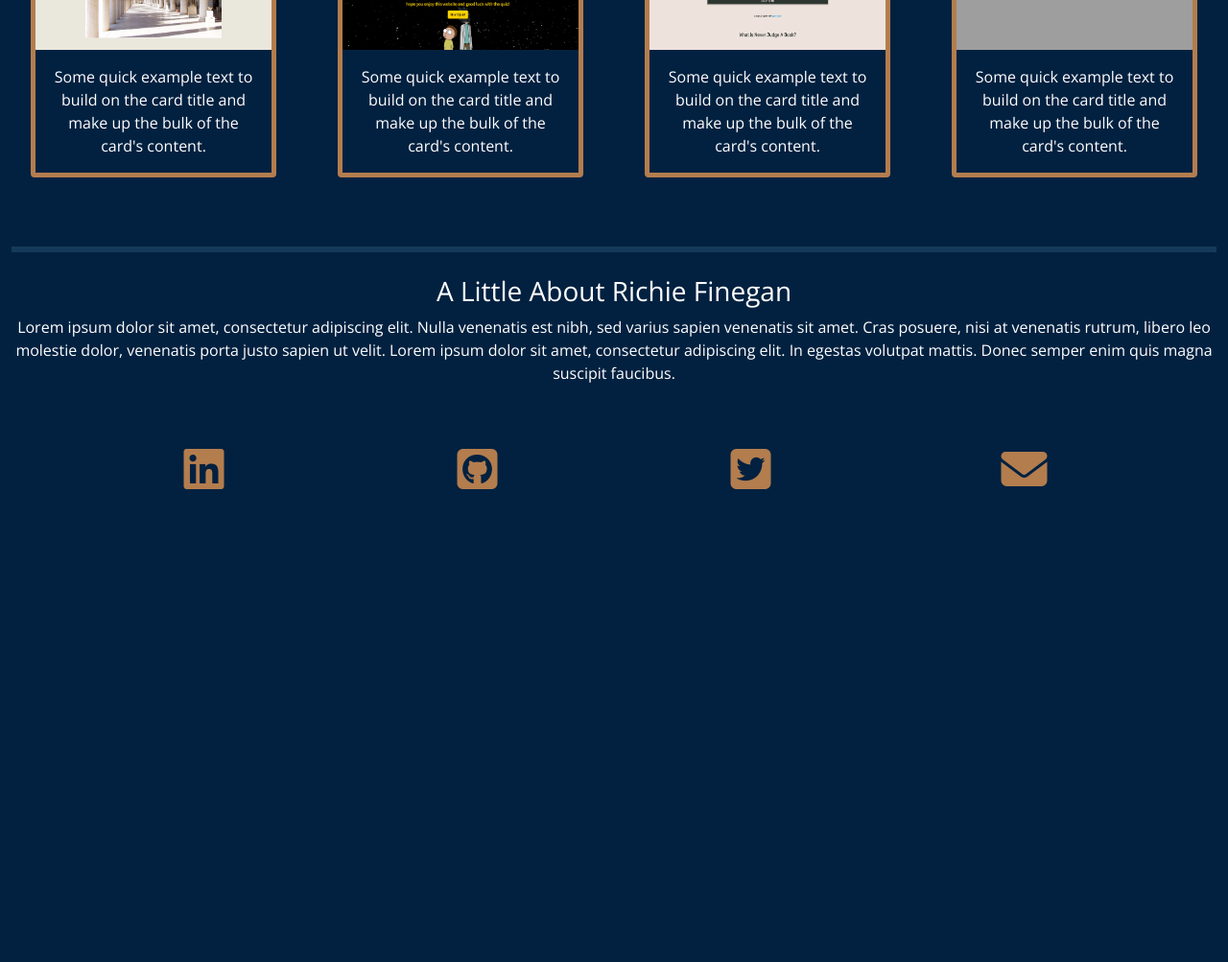
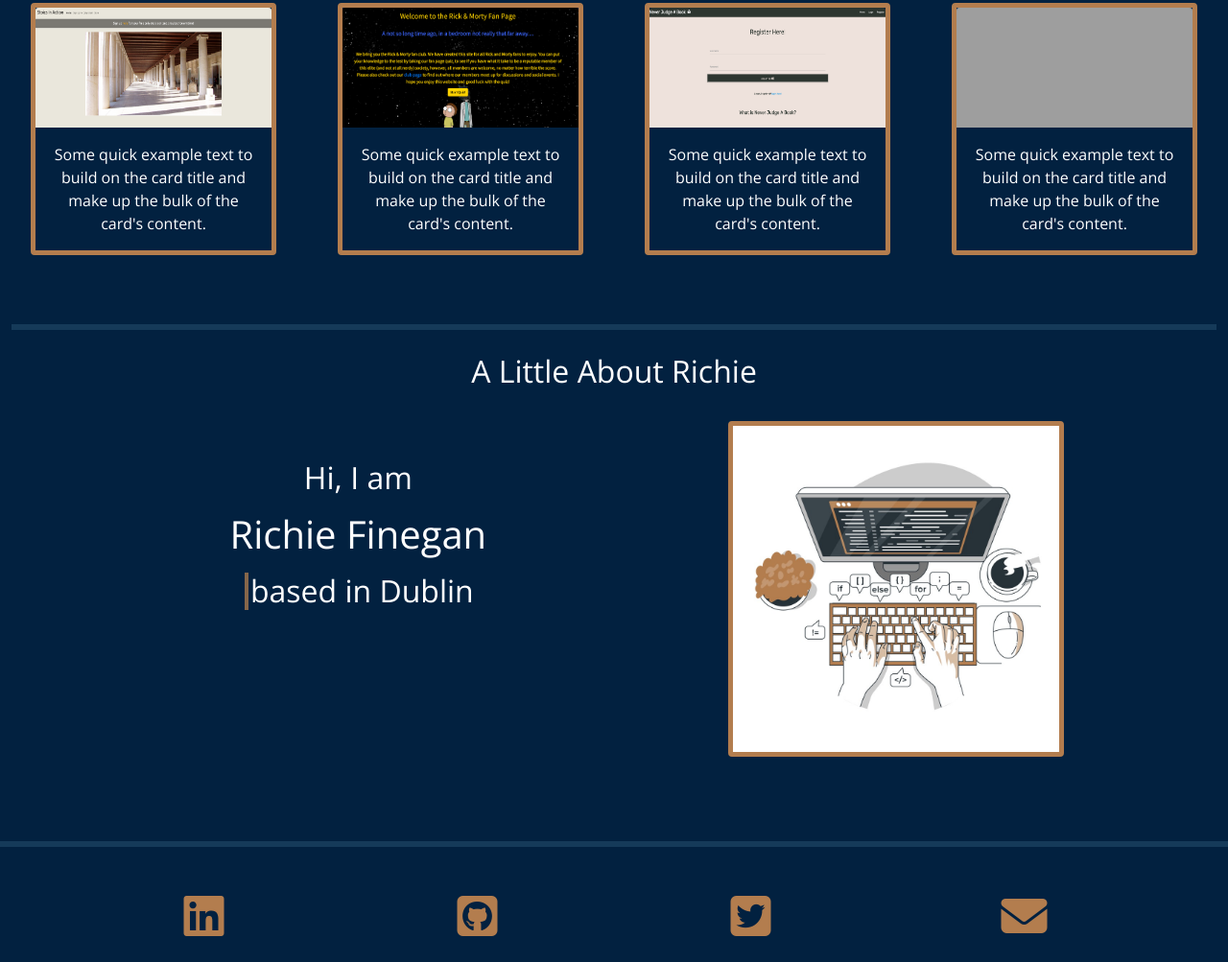
Before and after one commit to Richiefinegan11/portfolio, a plain HTML site: page index.html in a window 1280 px wide. Shown: the part 614-1617 px from the top of the page at 96% size. Before the commit the page ends 1128 px from the top, so only its background shows below. Drawn offline with nearby package versions, Linux system fonts and the light colour scheme; grey boxes are pictures that could not be loaded.

Commit message:
Added about section

```diff
--- a/index.html
+++ b/index.html
@@ -23,7 +23,7 @@
     <!-- Navbar-->
     <nav class="navbar navbar-expand-lg navbar-light">
         <div class="container-fluid">
-            <a class="navbar-brand mx-lg-2 " href="#">
+            <a class="navbar-brand mx-lg-2" href="#">
                 <img src="/assets/images/code.png" alt="" width="50" height="45">
                 <span class="mx-lg-3">Richie Finegan</span>
             </a>
@@ -46,15 +46,16 @@
         <div class="container-fluid">
             <div class="row intro">
                 <div class="col-lg-1 d-md-none d-lg-block"></div>
-                <div class="col-lg-6 col-md-12 my-lg-5">
+                <div class="col-lg-5 col-md-12 my-lg-5">
                     <h2 class="intro-head text-center my-3">Hi, I am</h2>
                     <h1 class="intro-head text-center my-3">Richie Finegan</h1>
                     <h2 class="text-center mb-5"><span class="typed-text"></span><span class="cursor typing"
                             aria-label="Full Stack Developer, Athlete, Book Lover, All Round Nice Guy"><span id="text"
                                 aria-hidden="true"></span>&nbsp;</span>based in Dublin</h2>
                 </div>
-                <div class="profile-pic col-lg-3 col-md-12 d-flex justify-content-center my-4 mx-lg-5">
-                    <img src="assets/images/richie.jpeg" width="350px" height="350px" class="img-thumbnail"
+                <div class="col-lg-1"></div>
+                <div class="profile-pic col-lg-5 col-md-12 d-flex my-4">
+                    <img src="assets/images/codeType.jpeg" width="350px" height="350px" class="img-thumbnail"
                         alt="Picture of Richie Finegan">
                 </div>
             </div>
@@ -127,27 +128,31 @@
             <hr class="my-5 my-md-4">
 
             <!-- About Me-->
-            <div class="row">
-                <div class="col-12">
-                    <h3 class="text-center">A Little About Richie Finegan</h3>
-                    <p class="text-center">Lorem ipsum dolor sit amet, consectetur adipiscing elit. Nulla
-                        venenatis est
-                        nibh, sed varius sapien
-                        venenatis sit amet.
-                        Cras posuere, nisi at venenatis rutrum, libero leo molestie dolor, venenatis porta justo sapien
-                        ut
-                        velit. Lorem ipsum
-                        dolor sit amet, consectetur adipiscing elit. In egestas volutpat mattis. Donec semper enim quis
-                        magna suscipit faucibus.</p>
+            <div class="row intro">
+                <h2 class="text-center">A Little About Richie</h2>
+                <div class="col-lg-1 d-md-none d-lg-block"></div>
+                <div class="col-lg-5 col-md-12 my-lg-5">
+                    <h2 class="intro-head text-center my-3">Hi, I am</h2>
+                    <h1 class="intro-head text-center my-3">Richie Finegan</h1>
+                    <h2 class="text-center mb-5"><span class="typed-text"></span><span class="cursor typing"
+                            aria-label="Full Stack Developer, Athlete, Book Lover, All Round Nice Guy"><span id="text"
+                                aria-hidden="true"></span>&nbsp;</span>based in Dublin</h2>
+                </div>
+                <div class="col-lg-1"></div>
+                <div class="profile-pic col-lg-5 col-md-12 d-flex my-4">
+                    <img src="assets/images/codeType.jpeg" width="350px" height="350px" class="img-thumbnail"
+                        alt="Picture of Richie Finegan">
                 </div>
             </div>
         </div>
     </main>
     <!-- Footer -->
 
-    <footer id="footer">
+    <hr class="my-5 my-md-4">
+
+    <footer id="footer mt-2">
         <div class="container social-icons">
-            <div class="row">
+            <div class="row mb-4">
                 <div class="col text-center"><i class="fab fa-linkedin fa-3x"></i></i>
                 </div>
                 <div class="col text-center"><i class="fab fa-github-square fa-3x"></i></i>
```
Also changed, not shown: assets/images/codeType.jpeg (added), assets/images/rename.jpeg (added).
